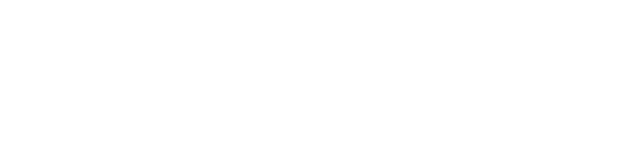
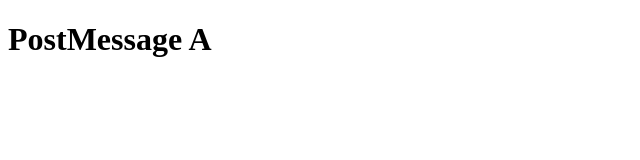
Before and after one commit to Clecio013/postmessage-a, a plain HTML site: page index.html in a window 1280 px wide. Shown: the whole page, without its empty margins (0-640 px from the left). Drawn offline with Linux system fonts and the light colour scheme.

Commit message:
postmessage a

```diff
--- a/index.html
+++ b/index.html
@@ -6,6 +6,7 @@
   <title>Document</title>
 </head>
 <body>
+  <h1>PostMessage A</h1>
   <script>
     const user = {
       name: 'Clecio',
```
